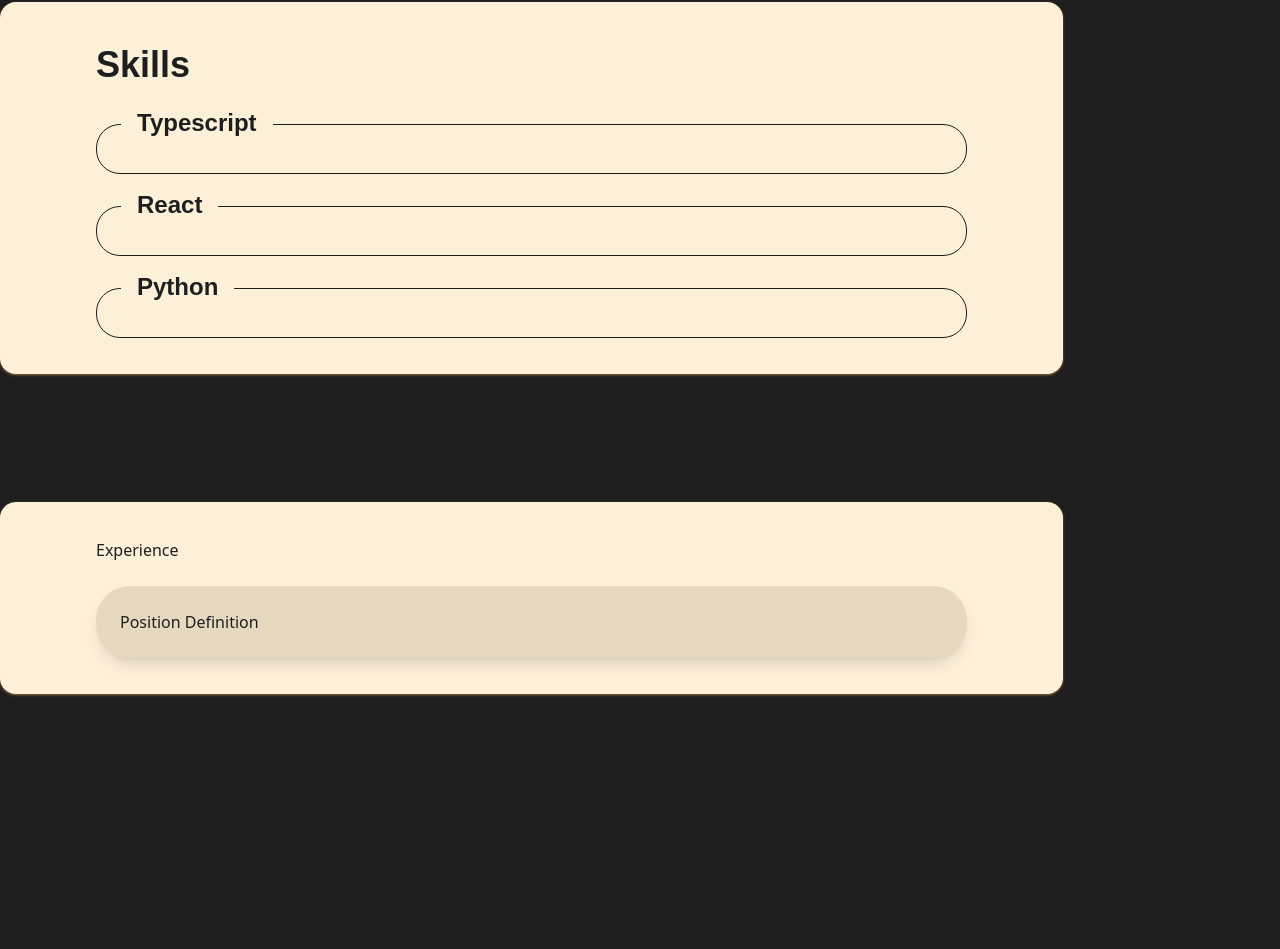
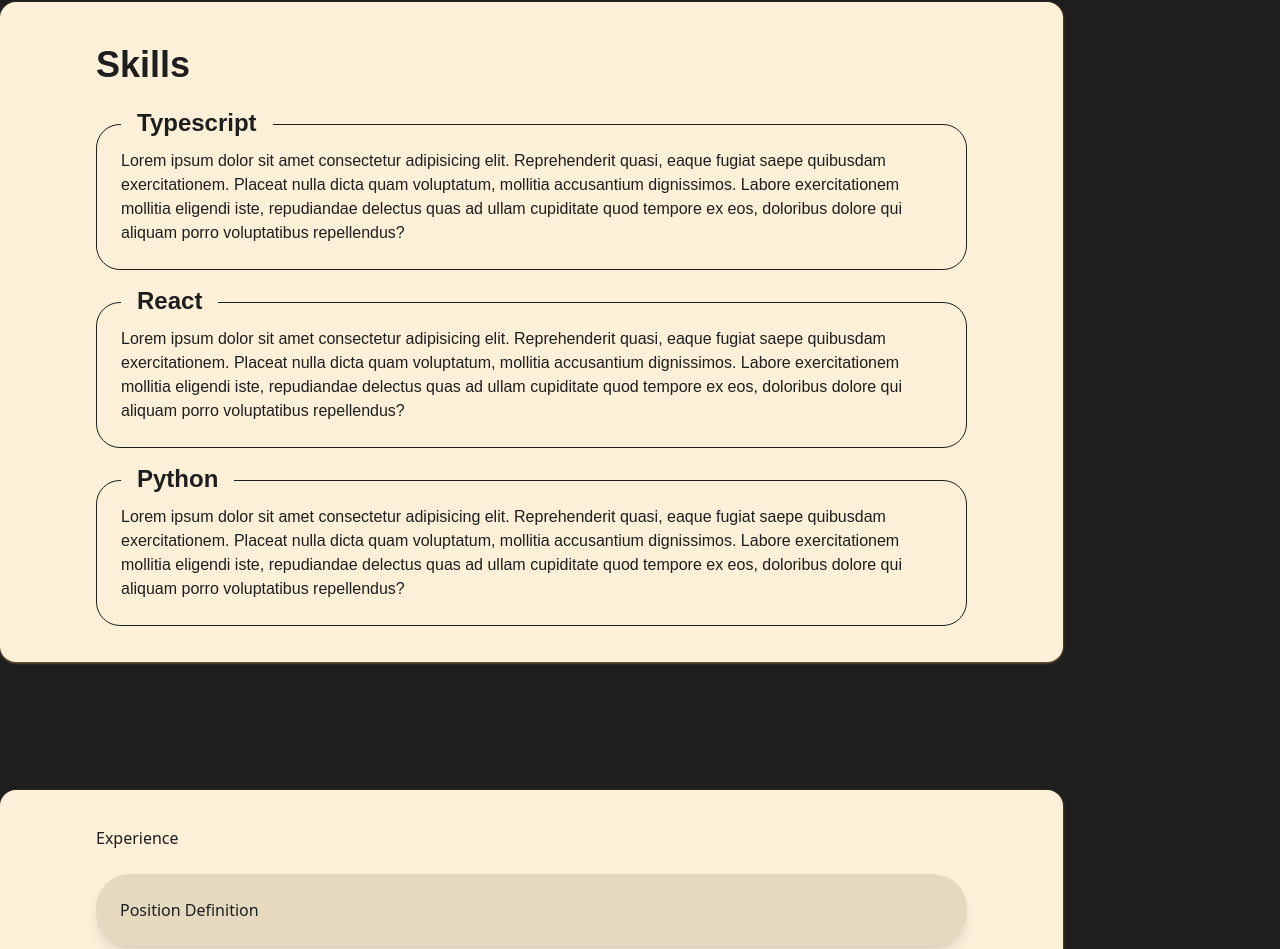
Before and after one commit to jonatas1n/portfolio-ui, a Next.js app: page / in a window 1280 px wide. Shown: the part 2037-2986 px from the top of the page. Before the commit the page ends 2755 px from the top, so only its background shows below. Built offline with nearby package versions, Linux system fonts and the light colour scheme.

Commit message:
chore: change from children to description prop

```diff
--- a/src/app/sections/Skills/index.tsx
+++ b/src/app/sections/Skills/index.tsx
@@ -2,34 +2,14 @@ import { OutlineCard } from "@/app/components/OutlineCard";
 import { SectionCard } from "@/app/components/SectionCard";
 
 export const Skills = () => {
+  const description = "Lorem ipsum dolor sit amet consectetur adipisicing elit. Reprehenderit quasi, eaque fugiat saepe quibusdam exercitationem. Placeat nulla dicta quam voluptatum, mollitia accusantium dignissimos. Labore exercitationem mollitia eligendi iste, repudiandae delectus quas ad ullam cupiditate quod tempore ex eos, doloribus dolore qui aliquam porro voluptatibus repellendus?"
   return (
     <SectionCard>
       <div className="grid gap-8">
         <h3 className="text-4xl font-display font-bold">Skills</h3>
-        <OutlineCard title="Typescript">
-          Lorem ipsum dolor sit amet consectetur adipisicing elit. Reprehenderit
-          quasi, eaque fugiat saepe quibusdam exercitationem. Placeat nulla
-          dicta quam voluptatum, mollitia accusantium dignissimos. Labore
-          exercitationem mollitia eligendi iste, repudiandae delectus quas ad
-          ullam cupiditate quod tempore ex eos, doloribus dolore qui aliquam
-          porro voluptatibus repellendus?
-        </OutlineCard>
-        <OutlineCard title="React">
-          Lorem ipsum dolor sit amet consectetur adipisicing elit. Reprehenderit
-          quasi, eaque fugiat saepe quibusdam exercitationem. Placeat nulla
-          dicta quam voluptatum, mollitia accusantium dignissimos. Labore
-          exercitationem mollitia eligendi iste, repudiandae delectus quas ad
-          ullam cupiditate quod tempore ex eos, doloribus dolore qui aliquam
-          porro voluptatibus repellendus?
-        </OutlineCard>
-        <OutlineCard title="Python">
-          Lorem ipsum dolor sit amet consectetur adipisicing elit. Reprehenderit
-          quasi, eaque fugiat saepe quibusdam exercitationem. Placeat nulla
-          dicta quam voluptatum, mollitia accusantium dignissimos. Labore
-          exercitationem mollitia eligendi iste, repudiandae delectus quas ad
-          ullam cupiditate quod tempore ex eos, doloribus dolore qui aliquam
-          porro voluptatibus repellendus?
-        </OutlineCard>
+        <OutlineCard title="Typescript" description={description} />
+        <OutlineCard title="React" description={description} />
+        <OutlineCard title="Python" description={description} />
       </div>
     </SectionCard>
   );
```
